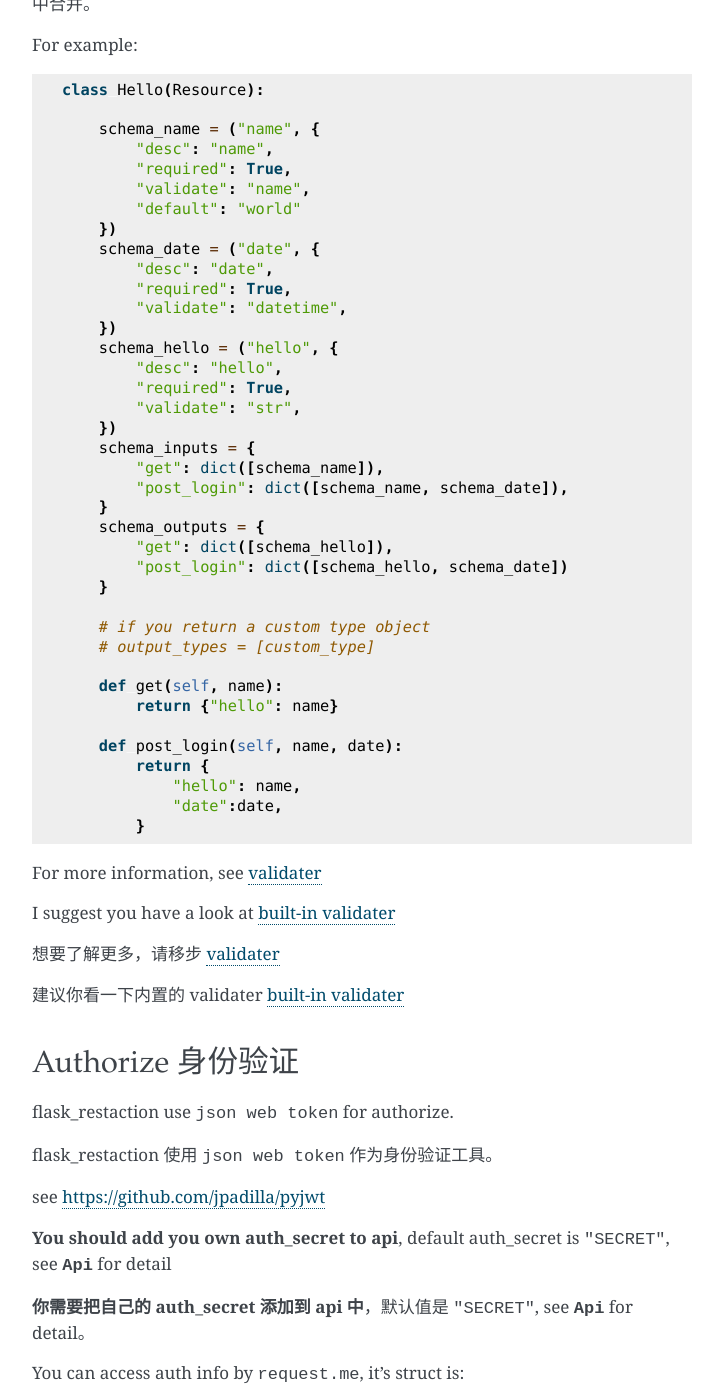
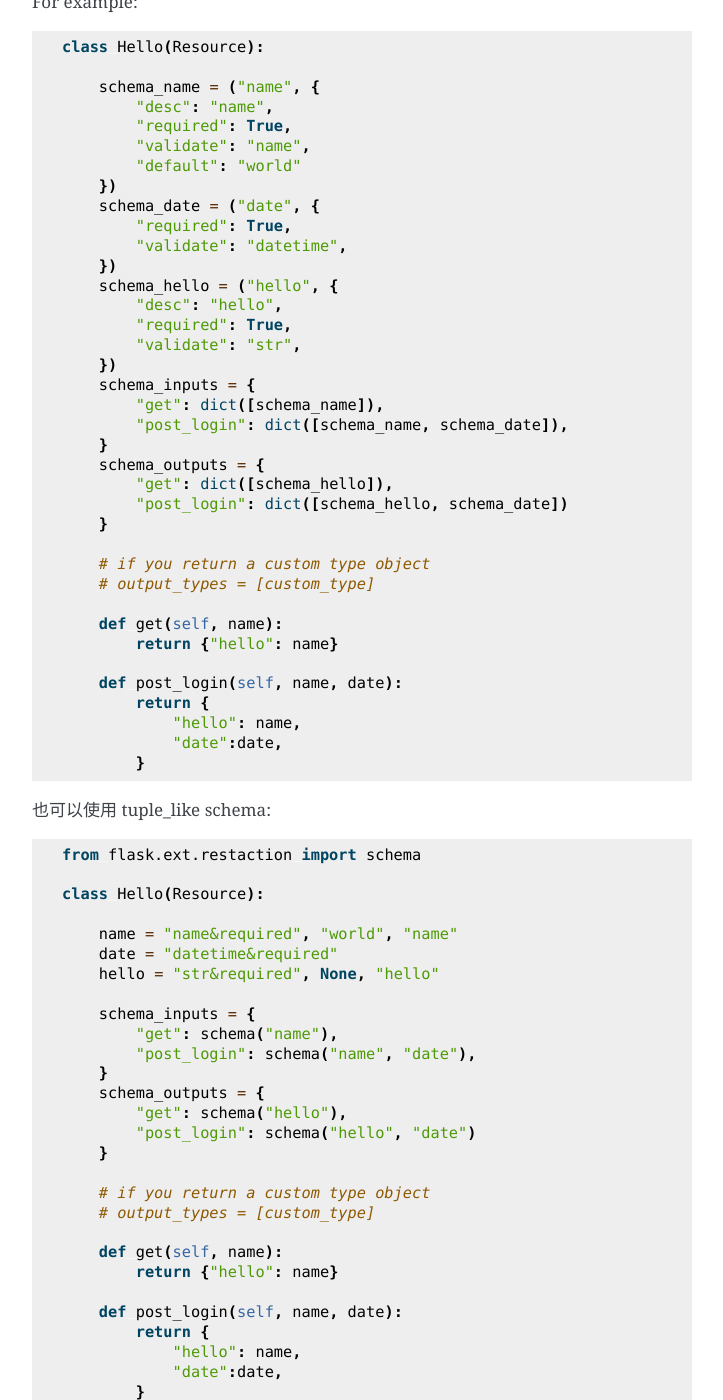
Before and after one commit to guyskk/flask-restaction, a Sphinx documentation site: the page built from docs/source/quickstart.rst, in a window 1280 px wide and 1400 px high, scrolled down 6536 px. Shown: the whole window, without its empty margins (388-1111 px from the left). Built offline with Sphinx 7.4.7, drawn with Linux system fonts in a browser that asks for light colours; some of the changed text lies outside the part shown.

Commit message:
move tuple_like schema's code to validater

```diff
--- a/docs/source/quickstart.rst
+++ b/docs/source/quickstart.rst
@@ -334,7 +332,6 @@ For example:
             "default": "world"
         })
         schema_date = ("date", {
-            "desc": "date",
             "required": True,
             "validate": "datetime",
         })
@@ -364,6 +361,38 @@ For example:
                 "date":date,
             }
 
+也可以使用 tuple_like schema:
+
+.. code-block:: python
+
+    from flask.ext.restaction import schema
+
+    class Hello(Resource):
+
+        name = "name&required", "world", "name"
+        date = "datetime&required"
+        hello = "str&required", None, "hello"
+
+        schema_inputs = {
+            "get": schema("name"),
+            "post_login": schema("name", "date"),
+        }
+        schema_outputs = {
+            "get": schema("hello"),
+            "post_login": schema("hello", "date")
+        }
+
+        # if you return a custom type object
+        # output_types = [custom_type]
+
+        def get(self, name):
+            return {"hello": name}
+
+        def post_login(self, name, date):
+            return {
+                "hello": name,
+                "date":date,
+            }
 
 For more information, see `validater <https://github.com/guyskk/validater>`_
 
--- a/setup.py
+++ b/setup.py
@@ -7,7 +7,7 @@ http://flask-restaction.readthedocs.org/zh/latest/
 from setuptools import setup
 setup(
     name="flask-restaction",
-    version="0.18.0",
+    version="0.18.1",
     description="a powerful flask ext for create restful api",
     long_description=__doc__,
     author="guyskk",
@@ -20,7 +20,7 @@ setup(
     install_requires=[
         'flask>=0.10.1',
         'pyjwt>=1.4',
-        'validater>=0.8.3',
+        'validater>=0.8.5',
         'six>=1.10.0',
     ],
     classifiers=[
```
Also changed, not shown: other parts of docs/source/quickstart.rst (+0 -2 lines), flask_restaction/__init__.py (+8 -7 lines), 2 other files.
